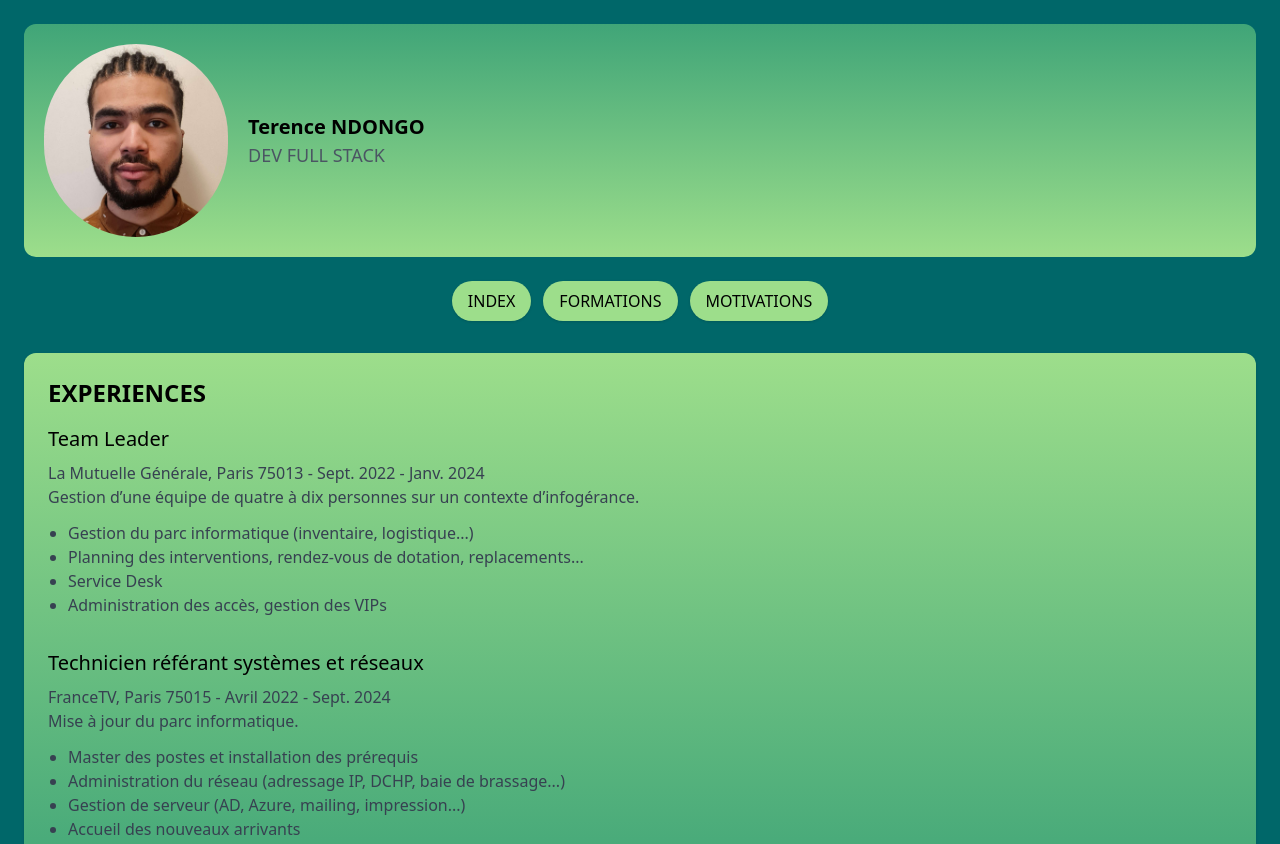
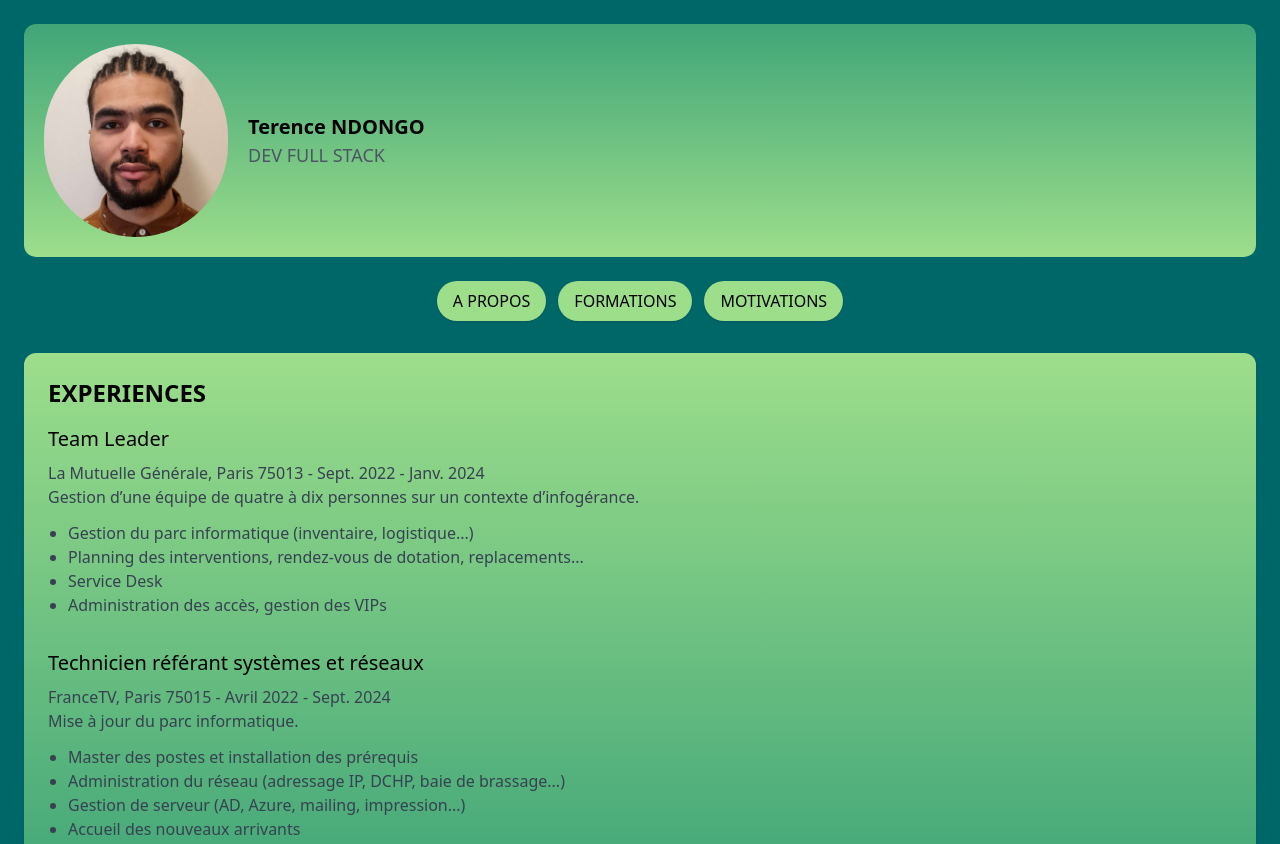
Before and after one commit to Devkniz/DigitalResume, a plain HTML site: page experiences.html in a window 1280 px wide. Shown: the top 844 px of the page. Drawn offline with nearby package versions, Linux system fonts and the light colour scheme.

Commit message:
navbar v3

```diff
--- a/experiences.html
+++ b/experiences.html
@@ -24,7 +24,7 @@
 <!-- Navigation -->
 <nav class="mt-6">
   <ul class="flex flex-wrap gap-3 justify-center">
-      <li class="nav hover:animate-pulse  px-4 py-2 rounded-full shadow hover:bg-gray-400 transition"><a href="index.html">INDEX</a></li>
+      <li class="nav hover:animate-pulse  px-4 py-2 rounded-full shadow hover:bg-gray-400 transition"><a href="index.html">A PROPOS</a></li>
       <li class="nav hover:animate-pulse  px-4 py-2 rounded-full shadow hover:bg-gray-400 transition"><a href="formations.html">FORMATIONS</a></li>
       <li class="nav hover:animate-pulse  px-4 py-2 rounded-full shadow hover:bg-gray-400 transition"><a href="motivations.html">MOTIVATIONS</a></li>
   </ul>
```
Also changed, not shown: formations.html (+1 -1 lines), motivations.html (+1 -1 lines).
